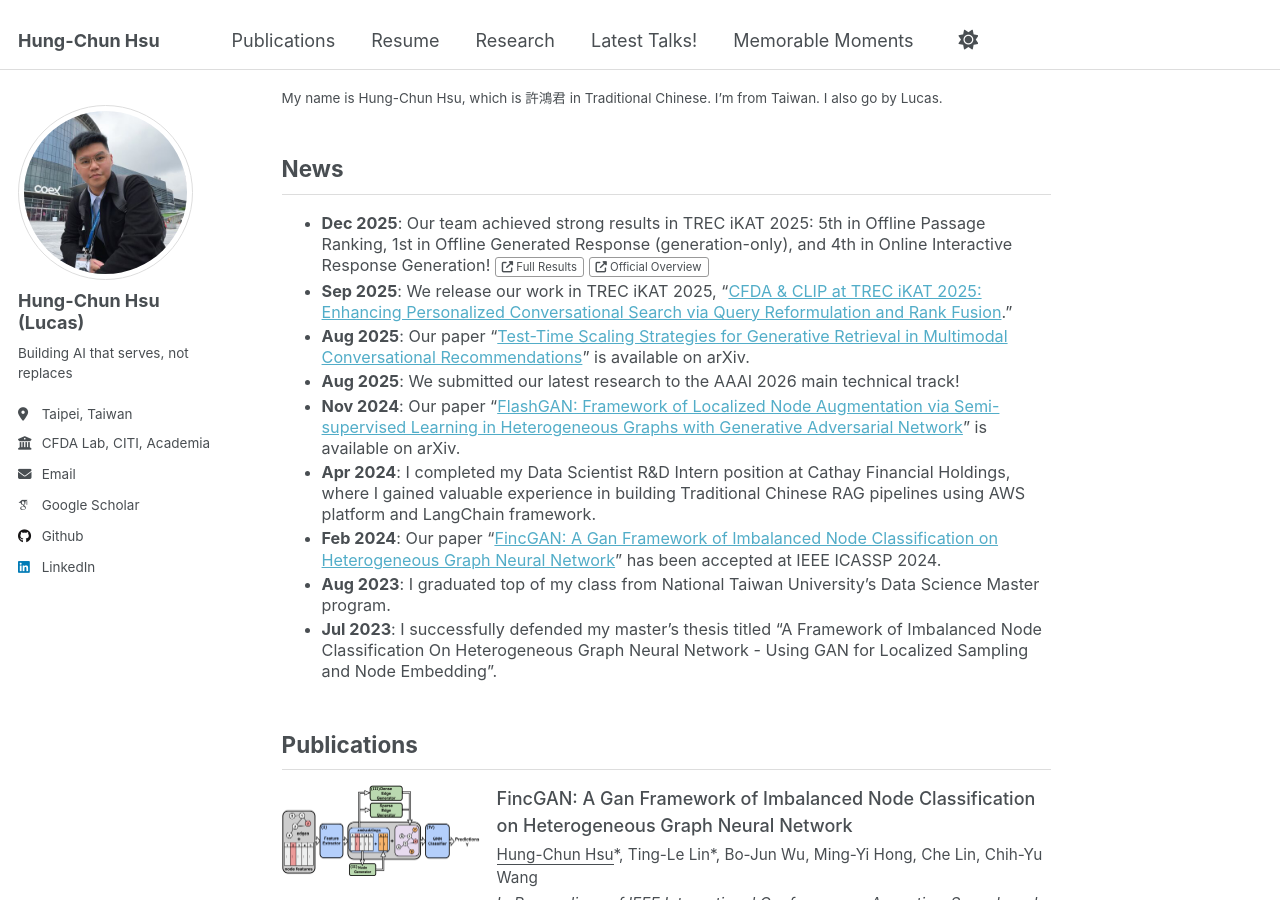
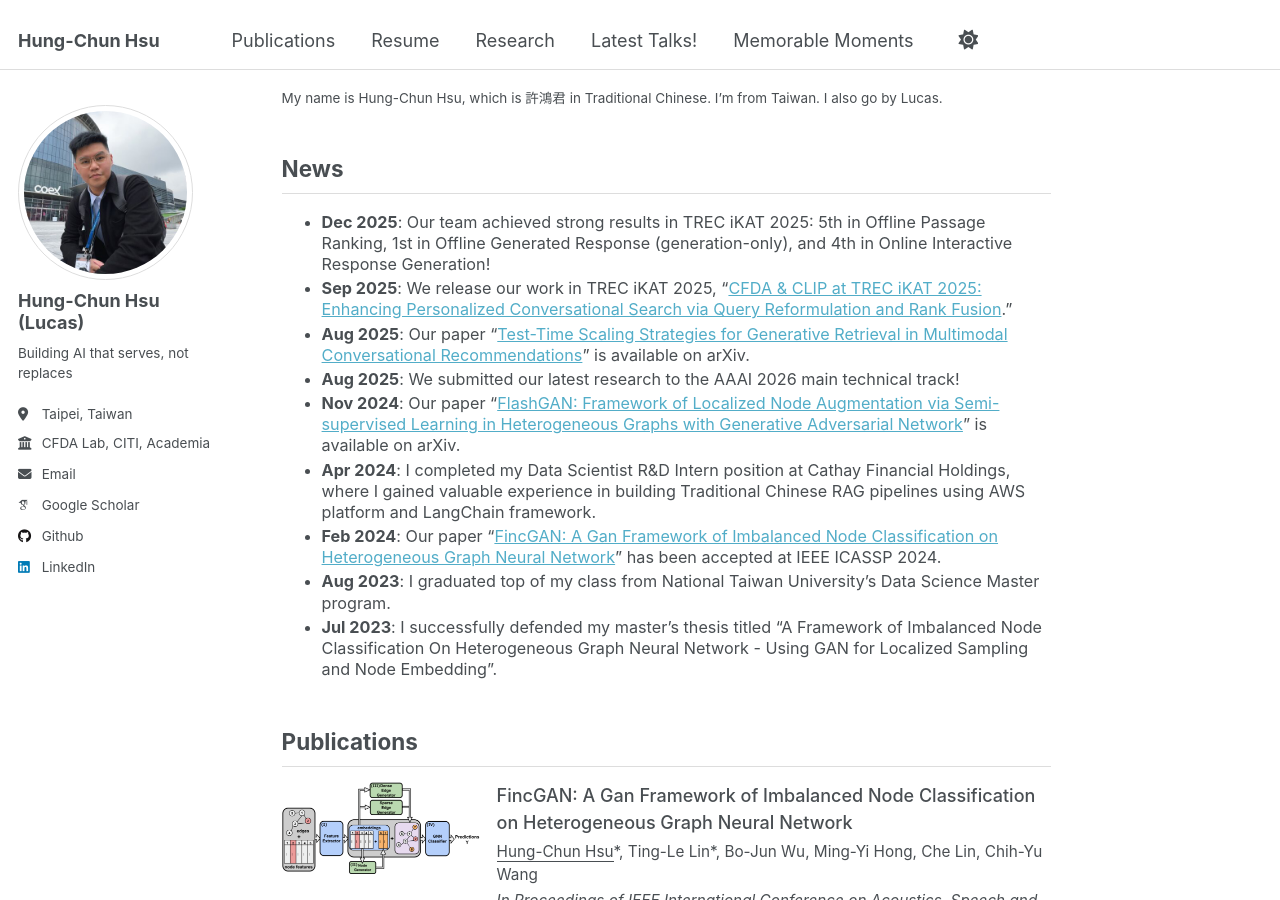
Before and after one commit to lucas-hc-hsu/lucas-hc-hsu.github.io, a Jekyll site: the page built from _pages/about.md, in a window 1280 px wide and 900 px high, scrolled down 379 px. Built offline with Jekyll 4.4.1, drawn with Linux system fonts in a browser that asks for light colours; some web fonts are replaced.

Commit message:
Simplify homepage: revert News links to markdown, resize resume button
- Revert paper links in News section from buttons to inline markdown links
- Remove Full Results and Official Overview buttons from Dec 2025 entry
- Reduce resume button font size from 0.7em to 0.6em
- Remove bold styling from resume button text

🤖 Generated with [Claude Code](https://claude.com/claude-code)

Co-Authored-By: Claude Opus 4.5 <noreply@anthropic.com>

```diff
--- a/_pages/about.md
+++ b/_pages/about.md
@@ -14,7 +14,7 @@ I am a senior research assistant at Academia Sinica, Taiwan, working with Prof.
 
 🎓 I received my M.S. in Data Science at National Taiwan University in 2023. During Master's degree, I was fortunate to work with Prof. Chiu-Yu Wang at Academia Sinica and Prof. Che Lin at NTU.
 
-🚀 <span style="color: #990000; font-weight: bold;">I am actively seeking Ph.D. opportunities in the United States!</span> <a href="/files/Lucas_Hsu_Resume.pdf" style="font-size: 0.7em; padding: 2px 6px; margin-left: 10px; background-color: var(--global-bg-color); color: var(--global-text-color); border: 1px solid var(--button-border-color); border-radius: 3px; text-decoration: none; display: inline-block; font-weight: bold;" target="_blank"><i class="fas fa-external-link-alt"></i> my resume</a>
+🚀 <span style="color: #990000; font-weight: bold;">I am actively seeking Ph.D. opportunities in the United States!</span> <a href="/files/Lucas_Hsu_Resume.pdf" style="font-size: 0.6em; padding: 2px 6px; margin-left: 10px; background-color: var(--global-bg-color); color: var(--global-text-color); border: 1px solid var(--button-border-color); border-radius: 3px; text-decoration: none; display: inline-block;" target="_blank"><i class="fas fa-external-link-alt"></i> my resume</a>
 
 <small>My name is Hung-Chun Hsu, which is 許鴻君 in Traditional Chinese. I'm from Taiwan. I also go by Lucas.</small>
 
@@ -45,7 +45,7 @@ document.addEventListener('DOMContentLoaded', function() {
 
 <div class="news-section" markdown="1">
 
-- **Dec 2025**: Our team achieved strong results in TREC iKAT 2025: 5th in Offline Passage Ranking, 1st in Offline Generated Response (generation-only), and 4th in Online Interactive Response Generation! <a href="/files/final_report.pdf" style="font-size: 0.7em; padding: 2px 6px; background-color: var(--global-bg-color); color: var(--global-text-color); border: 1px solid var(--button-border-color); border-radius: 3px; text-decoration: none; display: inline-block;" target="_blank"><i class="fas fa-external-link-alt"></i> Full Results</a> <a href="/files/trec-ikat25-overview.pdf" style="font-size: 0.7em; padding: 2px 6px; background-color: var(--global-bg-color); color: var(--global-text-color); border: 1px solid var(--button-border-color); border-radius: 3px; text-decoration: none; display: inline-block;" target="_blank"><i class="fas fa-external-link-alt"></i> Official Overview</a>
+- **Dec 2025**: Our team achieved strong results in TREC iKAT 2025: 5th in Offline Passage Ranking, 1st in Offline Generated Response (generation-only), and 4th in Online Interactive Response Generation!
 - **Sep 2025**: We release our work in TREC iKAT 2025, "[CFDA & CLIP at TREC iKAT 2025: Enhancing Personalized Conversational Search via Query Reformulation and Rank Fusion](https://arxiv.org/abs/2509.15588v1)."
 - **Aug 2025**: Our paper "[Test-Time Scaling Strategies for Generative Retrieval in Multimodal Conversational Recommendations](https://www.arxiv.org/abs/2508.18132)" is available on arXiv.
 - **Aug 2025**: We submitted our latest research to the AAAI 2026 main technical track!
```
